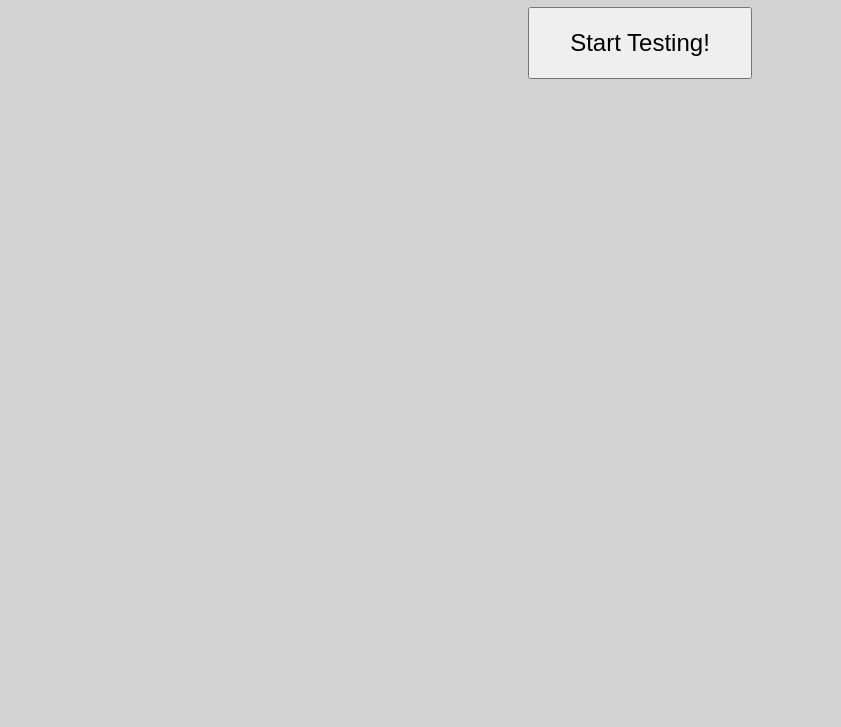
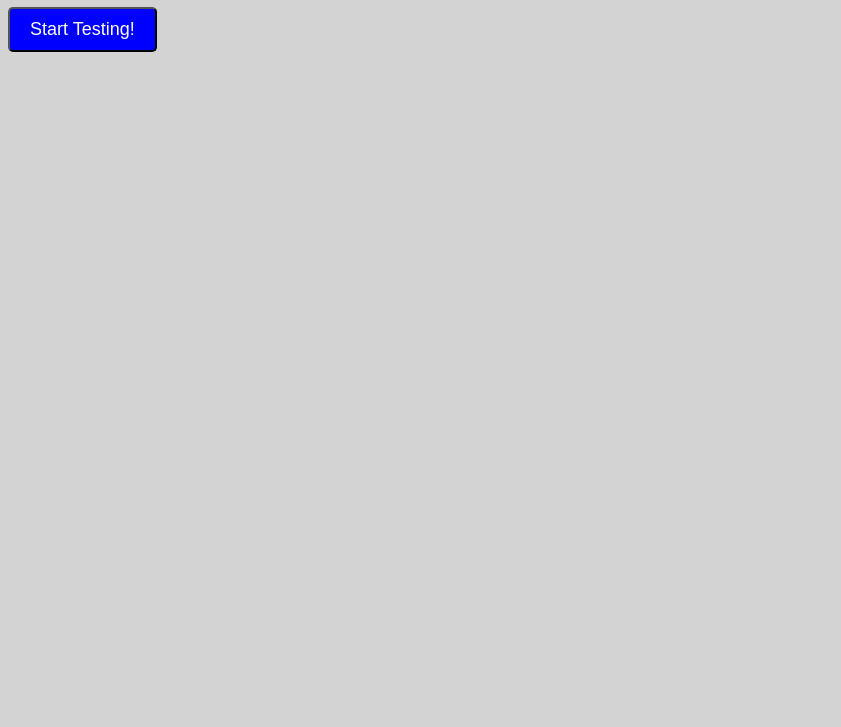
Before and after one commit to RandyDeCent/Codingquizgame, a plain HTML site: page index.html in a window 1280 px wide. Shown: the part 73-800 px from the top of the page, without its empty margins (0-841 px from the left). Drawn offline with Linux system fonts and the light colour scheme.

Commit message:
Update style.css

```diff
--- a/style.css
+++ b/style.css
@@ -5,18 +5,18 @@ body {
 h1 {
     text-align: center;
   }
-
   #quiz {
-    width: 1000px;
+  width: 800px;
   margin: 0 auto;
-    text-align: left;
+  text-align: center;
 }
 
 #start-button {
-    display: block;
-    margin: 0 auto;
-    padding: 20px 40px;
-    font-size: 24px;
+  padding: 10px 20px;
+  background-color: blue;
+  color: white;
+  font-size: 18px;
+  border-radius: 5px;
   cursor: pointer;
 }
 
```
Lines whose indentation alone changed are shown as unchanged.
